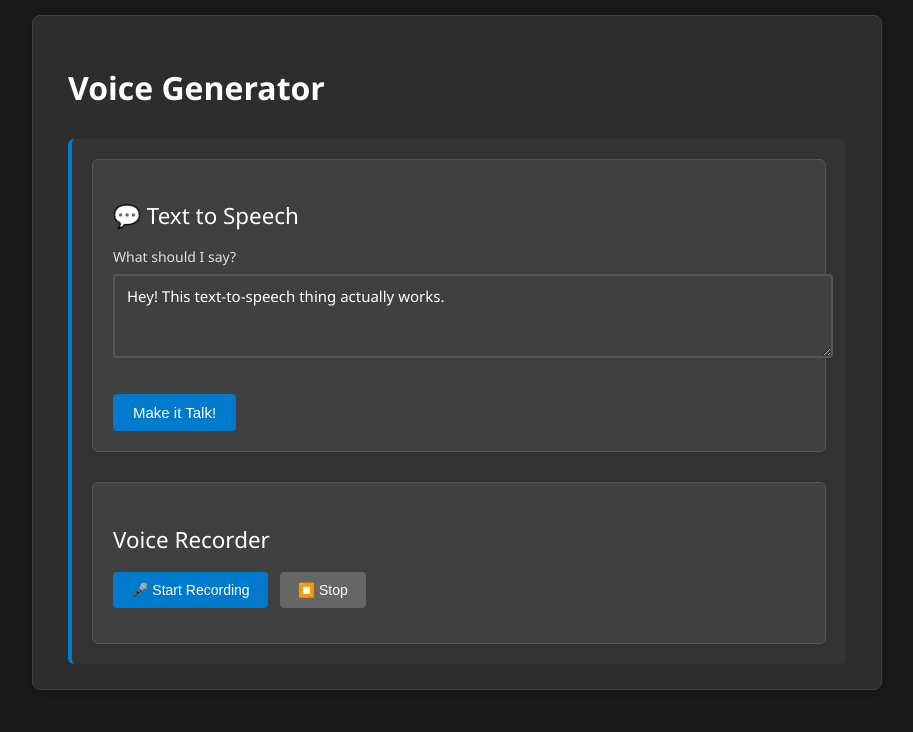
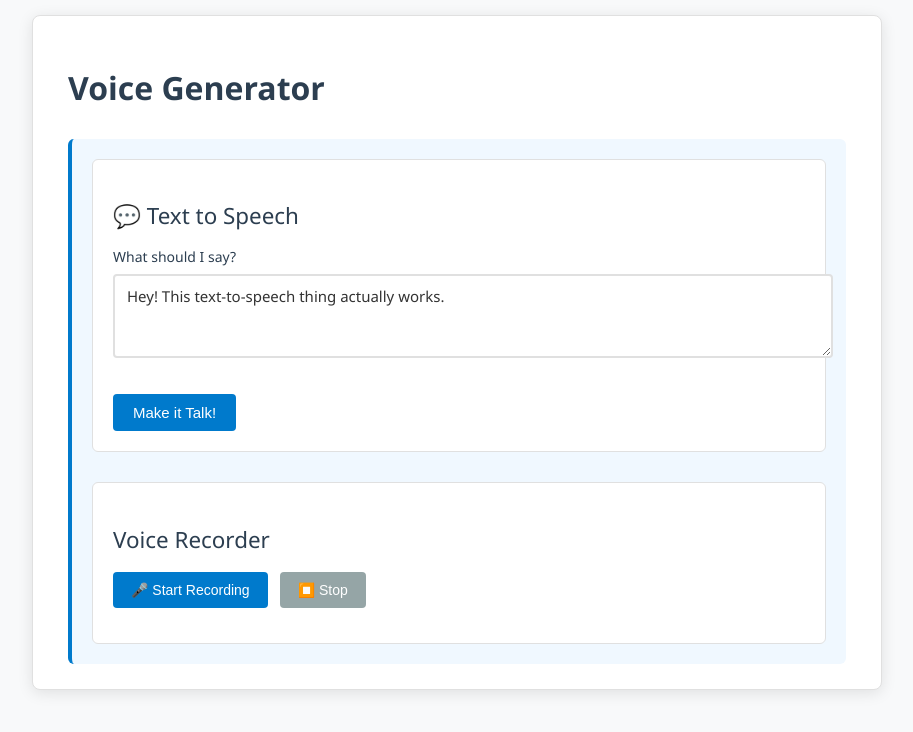
Before and after one commit to MohammadAbdulRihan/AI-voice-Agent, a FastAPI app: page / in a window 1280 px wide. Shown: the top 732 px of the page, without its empty margins (183-1096 px from the left). Run offline with FastAPI, Linux system fonts and the light colour scheme.

Commit message:
Implement code changes to enhance functionality and improve performance

```diff
--- a/templates/index.html
+++ b/templates/index.html
@@ -10,19 +10,19 @@
             max-width: 850px;
             margin: 0 auto;
             padding: 15px;
-            background: #1a1a1a;
+            background: #f8f9fa;
             line-height: 1.6;
-            color: #e0e0e0;
+            color: #333;
         }
         .container {
-            background: #2d2d2d;
+            background: white;
             padding: 25px 35px;
             border-radius: 8px;
-            box-shadow: 0 3px 15px rgba(0,0,0,0.3);
-            border: 1px solid #404040;
+            box-shadow: 0 3px 15px rgba(0,0,0,0.1);
+            border: 1px solid #e0e0e0;
         }
         h1 {
-            color: #ffffff;
+            color: #2c3e50;
             text-align: left;
             font-weight: 600;
             margin-bottom: 8px;
@@ -46,20 +46,20 @@
             display: block;
             margin-bottom: 6px;
             font-weight: 500;
-            color: #e0e0e0;
+            color: #2c3e50;
             font-size: 14px;
         }
         #ttsInput {
             width: 100%;
             padding: 10px 12px;
-            border: 2px solid #555;
+            border: 2px solid #e0e0e0;
             border-radius: 4px;
             font-size: 15px;
             font-family: inherit;
             resize: vertical;
             transition: border-color 0.2s;
-            background: #404040;
-            color: #ffffff;
+            background: white;
+            color: #333;
         }
         #ttsInput:focus {
             outline: none;
@@ -112,7 +112,7 @@
         .audio-features-section {
             margin-top: 25px;
             padding: 20px;
-            background: #333;
+            background: #f0f8ff;
             border-radius: 6px;
             border-left: 4px solid #007acc;
         }
@@ -121,13 +121,13 @@
         .tts-subsection {
             margin-bottom: 30px;
             padding: 20px;
-            background: #404040;
+            background: white;
             border-radius: 6px;
-            border: 1px solid #555;
+            border: 1px solid #e0e0e0;
         }
 
         .tts-subsection h2 {
-            color: #ffffff;
+            color: #2c3e50;
             margin-bottom: 12px;
             font-size: 1.4rem;
             font-weight: 500;
@@ -136,13 +136,13 @@
         /* Voice Recording Section */
         .echo-subsection {
             padding: 20px;
-            background: #404040;
+            background: white;
             border-radius: 6px;
-            border: 1px solid #555;
+            border: 1px solid #e0e0e0;
         }
 
         .echo-subsection h2 {
-            color: #ffffff;
+            color: #2c3e50;
             margin-bottom: 12px;
             font-size: 1.4rem;
             font-weight: 500;
```
Also changed, not shown: other parts of templates/index.html (+14 -14 lines), 4 other files.
